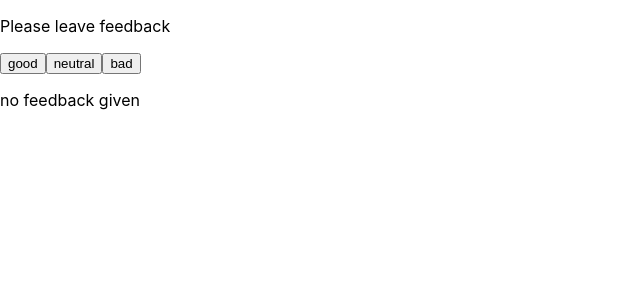
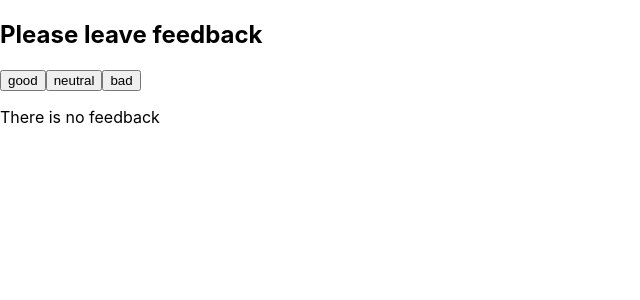
Before and after one commit to katerynachu/goit-react-hw-02-feedback, a React (Create React App) app: page / in a window 1280 px wide. Shown: the top 300 px of the page, without its empty margins (0-640 px from the left). Built offline with nearby package versions, Linux system fonts and the light colour scheme.

Commit message:
finish first task - only functional

```diff
--- a/src/components/App.jsx
+++ b/src/components/App.jsx
@@ -1,6 +1,8 @@
 import { Component } from 'react';
-import { FeedbackButton } from './FeedbackButton/FeedbackButton';
-import { FeedbackBoard } from './FeedbackBoard/FeedbackBoard';
+import { FeedbackOptions } from './FeedbackOptions/FeedbackOptions';
+import { Statistics } from './Statistics/Statistics';
+import { Section } from './Section/Section';
+import { Notification } from './Notification/Notification';
 class App extends Component {
   state = {
     good: 0,
@@ -26,30 +28,25 @@
     const total = this.countTotalFeedback();
     return (
       <div>
-        <p>Please leave feedback</p>
-        <FeedbackButton
-          onClick={() => this.updateFeedback('good')}
-          name={'good'}
+        <Section title="Please leave feedback">
+          <FeedbackOptions
+            options={this.state}
+            onLeaveFeedback={this.updateFeedback}
           />
-        <FeedbackButton
-          onClick={() => this.updateFeedback('neutral')}
-          name={'neutral'}
-        />
-        <FeedbackButton
-          onClick={() => this.updateFeedback('bad')}
-          name={'bad'}
-        />
+        </Section>
         {total > 0 ? (
-          <FeedbackBoard
+          <Section title="Statistics">
+            <Statistics
               percent={this.countPositiveFeedbackPercentage()}
               total={this.countTotalFeedback()}
               good={this.state.good}
               neutral={this.state.neutral}
               bad={this.state.bad}
             />
+          </Section>
         ) : (
-          <p>no feedback given</p>
-        )}{' '}
+          <Notification message={'There is no feedback'} />
+        )}
       </div>
     );
   }
--- /dev/null
+++ b/src/components/FeedbackOptions/FeedbackOptions.jsx
@@ -0,0 +1,19 @@
+import { FeedbackButton } from "components/FeedbackButton/FeedbackButton"
+export const FeedbackOptions = ({options,onLeaveFeedback}) =>{
+    return(
+        <>
+        <FeedbackButton
+        onClick={()=> onLeaveFeedback('good')}
+        name={'good'}
+        />
+        <FeedbackButton
+          onClick={()=> onLeaveFeedback('neutral')}
+          name={'neutral'}
+        />
+        <FeedbackButton
+          onClick={()=> onLeaveFeedback('bad')}
+          name={'bad'}
+        />
+        </>
+    )
+}
--- /dev/null
+++ b/src/components/Notification/Notification.jsx
@@ -0,0 +1,3 @@
+export const Notification = ({ message }) => {
+  return <p>{message}</p>;
+};
--- /dev/null
+++ b/src/components/Section/Section.jsx
@@ -0,0 +1,8 @@
+export const Section =({title,children} ) =>{
+    return(
+        <>
+        <h2>{title}</h2>
+        {children}
+        </>
+    )
+}
--- a/src/components/FeedbackBoard/FeedbackBoard.jsx
+++ b/src/components/Statistics/Statistics.jsx
@@ -1,8 +1,6 @@
-export const FeedbackBoard = ({good,bad,neutral,total,percent}) => {
+export const Statistics = ({good,bad,neutral,total,percent}) => {
     // const total = good + bad + neutral;
     return(
-       <>
-       <p>Statistics</p>
     <ul>
         <li>Good : {good}</li>
         <li>Neutral : {neutral}</li>
@@ -10,6 +8,5 @@
         <li>Total : {total}</li>
         <li>Positive Feedback : {percent} %</li>
     </ul>
-       </>
     )
    }
```
Lines whose indentation alone changed are shown as unchanged.
